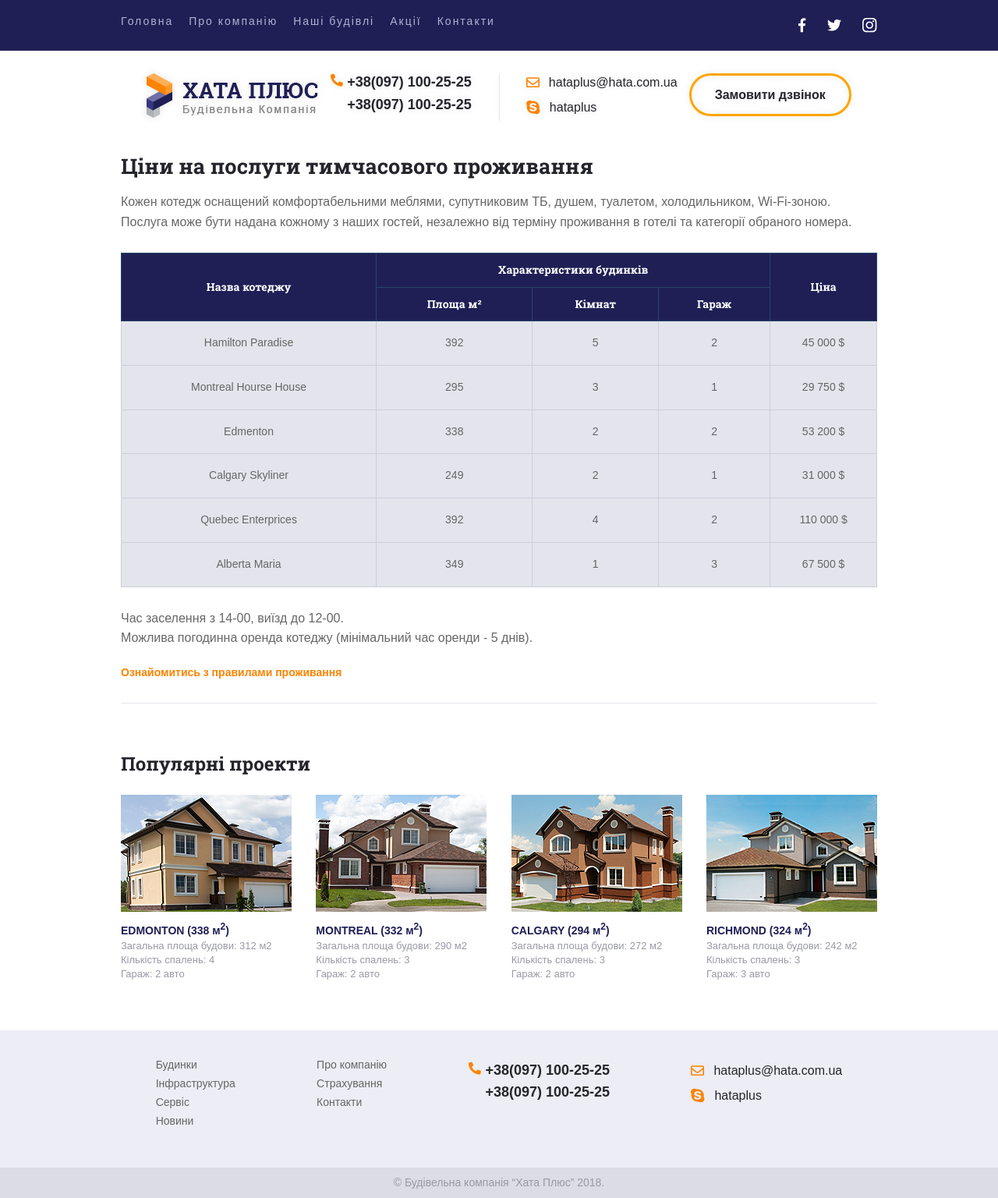
After one commit to Sofii709/hata_plus, a PHP site: page /hata_prise.html in a window 1280 px wide. The commit adds this page. Shown: the whole page at 78% size. Run offline with PHP 8.4, Linux system fonts and the light colour scheme.

Commit message:
starting new page

```diff
--- a/css/style.css
+++ b/css/style.css
@@ -140,7 +140,7 @@ hr {
 .column-gap {
     display: flex;
     flex-direction: column;
-    row-gap: 12px;
+    row-gap: 16px;
 }
 
 .line {
@@ -199,6 +199,7 @@ hr {
 
 .main_contact {
     padding: 29px 0;
+    filter: drop-shadow(0 0 5px rgba(0,0,0,0.1));
 }
 
 .main_contact .order_call a {
@@ -514,9 +515,84 @@ footer {
 }
 
 .footer_bottom p {
-    font-size: 13px;
+    font-size: 14px;
     line-height: 0.7em;
     color: #9999a6;
+}
+
+.mainy {
+    padding: 15px;
+    margin-bottom: 47px;
+}
+
+.desc h1 {
+    font-size: 27px;
+    color: #24242b;
+    font-weight: bold;
+    padding-bottom: 16px;
+}
+
+.desc p {
+    max-width: 942px;
+    font-size: 16px;
+    line-height: 1.6em;
+    color: #666666;
+    padding-bottom: 27px;
+}
+
+.table {
+    padding-bottom: 27px;
+}
+
+.price-table {
+    width: 100%;
+    border-collapse: collapse;
+}
+
+.price-table th {
+    font-family: "Roboto Slab";
+    border: 1px solid #274569;
+    background-color: #1f1f56;
+    color: white;
+    font-size: 14px;
+    line-height: 1.6em;
+    padding: 10px;
+}
+
+.price-table td {
+    border: 1px solid #cecedd;
+    background-color: #e4e4ec;
+    text-align: center;
+    font-size: 14px;
+    line-height: 1.7em;
+    color: #666666;
+    padding: 16px 0 16px 0;
+}
+
+.price-table tr>td {
+    transition: all 1s ease;
+    cursor: url(../img/cursor.cur), default;
+}
+
+.price-table tr:hover>td {
+    background-color: #fd8300;
+    color: white;
+}
+
+.abouts {
+    padding-bottom: 34px;
+}
+
+.abouts a {
+    font-size: 14px;
+    line-height: 0.58em;
+    color: #fd8300;
+    font-weight: bold;
+    position: relative;
+}
+
+.hr {
+    padding-bottom: 30px;
 }
 
 @media screen and (min-width: 467px) {
--- /dev/null
+++ b/hata_prise.html
@@ -0,0 +1,289 @@
+<!DOCTYPE html>
+<html lang="en">
+
+<head>
+    <meta charset="UTF-8">
+    <meta name="viewport" content="width=device-width, initial-scale=1.0">
+    <title>hata_prise</title>
+    <link rel="stylesheet" href="css/style.css">
+</head>
+
+<body>
+    <header>
+        <div class="head_line">
+            <div class="wrap gap wrapper menu">
+                <div>
+                    <nav>
+                        <ul class="flex-between center">
+                            <li><a href="index.html">Головна</a></li>
+                            <li><a href="index.html">Про компанію</a></li>
+                            <li><a href="hata_prise.html">Наші будівлі</a></li>
+                            <li><a href="index.html">Акції</a></li>
+                            <li><a href="index.html">Контакти</a></li>
+                        </ul>
+                    </nav>
+                </div>
+                <div class="media items-center">
+                    <div>
+                        <a href="#">
+                            <svg version="1.2" xmlns="http://www.w3.org/2000/svg" viewBox="0 0 10 19" width="10"
+                                height="19">
+                                <path class="a"
+                                    d="m2.7 18.2h3.3v-8h2.6l0.4-3.2h-3v-2.2q0-0.8 0.3-1.1 0.3-0.5 1.3-0.5h1.7v-2.8q-1-0.2-2.5-0.2-1.8 0-3 1.2-1.1 1.1-1.1 3.1v2.5h-2.7v3.2h2.7z" />
+                            </svg>
+                        </a>
+                    </div>
+                    <div>
+                        <a href="#">
+                            <svg version="1.2" xmlns="http://www.w3.org/2000/svg" viewBox="0 0 18 15" width="18"
+                                height="15">
+                                <path class="a"
+                                    d="m16.1 3.6q1.1-0.8 1.9-1.9-1.1 0.4-2.1 0.6 1.2-0.8 1.6-2.1-1.1 0.7-2.3 0.9-0.6-0.5-1.3-0.8-0.6-0.4-1.5-0.4-0.9 0-1.8 0.5-0.8 0.5-1.3 1.4-0.5 0.8-0.5 1.8 0 0.5 0.1 0.9-2.3-0.1-4.3-1.2-2-1-3.3-2.7-0.6 0.9-0.6 1.9 0 0.9 0.5 1.7 0.5 0.8 1.2 1.4-0.9-0.1-1.7-0.5 0 1.3 0.9 2.4 0.8 1 2.1 1.3-0.5 0.1-1 0.1-0.3 0-0.7-0.1 0.4 1.1 1.3 1.8 1 0.8 2.2 0.8-2.1 1.5-4.6 1.5-0.5 0-0.9 0 2.6 1.7 5.7 1.7 3.2 0 5.7-1.7 2.3-1.5 3.5-4 1.3-2.3 1.3-4.8 0-0.4-0.1-0.5z" />
+                            </svg>
+                        </a>
+                    </div>
+                    <div>
+                        <a href="#">
+                            <svg version="1.2" xmlns="http://www.w3.org/2000/svg" viewBox="0 0 19 19" width="19"
+                                height="19">
+                                <path class="a"
+                                    d="m9.2 4.4q1.3 0 2.3 0.6 1.1 0.7 1.8 1.8 0.6 1.1 0.6 2.3 0 1.3-0.6 2.4-0.7 1.1-1.8 1.7-1 0.6-2.3 0.6-1.3 0-2.4-0.6-1.1-0.6-1.7-1.7-0.6-1.1-0.6-2.4 0-1.2 0.6-2.3 0.6-1.1 1.7-1.8 1.1-0.6 2.4-0.6zm0 7.8q1.3 0 2.2-0.9 0.9-0.9 0.9-2.2 0-1.2-0.9-2.1-0.9-1-2.2-1-1.3 0-2.2 1-0.9 0.9-0.9 2.1 0 1.3 0.9 2.2 0.9 0.9 2.2 0.9zm6-8q0-0.4-0.3-0.8-0.3-0.3-0.8-0.3-0.4 0-0.8 0.3-0.3 0.4-0.3 0.8 0 0.5 0.3 0.8 0.4 0.3 0.8 0.3 0.5 0 0.8-0.3 0.3-0.3 0.3-0.8zm3.1 1.1q0.1 1.2 0.1 3.8 0 2.7-0.1 3.9 0 1.1-0.3 2-0.4 1-1.2 1.8-0.7 0.7-1.7 1.1-0.9 0.3-2.1 0.4-1.1 0-3.8 0-2.7 0-3.8 0-1.2-0.1-2.1-0.4-1-0.4-1.8-1.1-0.7-0.8-1.1-1.8-0.3-0.9-0.3-2-0.1-1.2-0.1-3.9 0-2.6 0.1-3.8 0-1.2 0.3-2 0.4-1.1 1.1-1.8 0.8-0.8 1.8-1.2 0.9-0.2 2.1-0.3 1.1-0.1 3.8-0.1 2.7 0 3.8 0.1 1.2 0.1 2.1 0.3 1 0.4 1.7 1.2 0.8 0.7 1.2 1.8 0.3 0.8 0.3 2zm-1.9 9.2q0.2-0.7 0.3-2.2 0-0.9 0-2.5v-1.3q0-1.7 0-2.6-0.1-1.5-0.3-2.2-0.5-1.3-1.8-1.8-0.7-0.2-2.2-0.3-0.9 0-2.6 0h-1.3q-1.6 0-2.5 0-1.5 0.1-2.2 0.3-1.3 0.5-1.8 1.8-0.2 0.7-0.3 2.2-0.1 0.9-0.1 2.6v1.3q0 1.6 0.1 2.5 0.1 1.5 0.3 2.2 0.5 1.3 1.8 1.8 0.7 0.2 2.2 0.3 0.9 0.1 2.5 0.1h1.3q1.7 0 2.6-0.1 1.5-0.1 2.2-0.3 1.3-0.5 1.8-1.8z" />
+                            </svg>
+                        </a>
+                    </div>
+                </div>
+            </div>
+        </div>
+    </header>
+    <main>
+        <div class="fixed">
+            <div class="gap wrap main_contact wrapper flex-between center">
+                <div class="one">
+                    <a href="">
+                        <picture>
+                            <source src="img/logo.webp" type="image/webp">
+                            <img src="img/logo.png" alt="logo">
+                        </picture>
+                    </a>
+                </div>
+                <div class="gap wrap flex-between center">
+                    <div class="two phone flex-between">
+                        <div class="column-gap">
+                            <p class="items-center"><a href="+380971002525"><img src="img/phone.svg" alt="phone">
+                                    +38(097) 100-25-25</a></p>
+                            <p><a href="+380971002525">+38(097) 100-25-25</a></p>
+                        </div>
+                    </div>
+                    <div><span class="line"></span></div>
+                    <div class="three email column-gap">
+                        <p><a href="mailto:hataplus@hata.com.ua"><img src="img/email.svg"
+                                    alt="email">hataplus@hata.com.ua</a>
+                        </p>
+                        <p><a href="skype:hataplus"><img src="img/skype.svg" alt="skype">hataplus</a></p>
+                    </div>
+                </div>
+                <div class="order_call four">
+                    <a href="#">Замовити дзвінок</a>
+                </div>
+            </div>
+        </div>
+        <div class="wrapper mainy">
+            <div class="desc">
+                <h1>Ціни на послуги тимчасового проживання</h1>
+                <p class="desc">
+                    Кожен котедж оснащений комфортабельними меблями, супутниковим ТБ, душем, туалетом, холодильником,
+                    Wi-Fi-зоною.
+                    Послуга може бути надана кожному з наших гостей, незалежно від терміну проживання в готелі та
+                    категорії
+                    обраного номера.
+                </p>
+            </div>
+            <div class="table">
+                <table class="price-table">
+                    <thead>
+                        <tr>
+                            <th rowspan="2">Назва котеджу</th>
+                            <th colspan="3">Характеристики будинків</th>
+                            <th rowspan="2">Ціна</th>
+                        </tr>
+                        <tr>
+                            <th>Площа м²</th>
+                            <th>Кімнат</th>
+                            <th>Гараж</th>
+                        </tr>
+                    </thead>
+                    <tbody>
+                        <tr>
+                            <td>Hamilton Paradise</td>
+                            <td>392</td>
+                            <td>5</td>
+                            <td>2</td>
+                            <td>45 000 $</td>
+                        </tr>
+                        <tr>
+                            <td>Montreal Hourse House</td>
+                            <td>295</td>
+                            <td>3</td>
+                            <td>1</td>
+                            <td>29 750 $</td>
+                        </tr>
+                        <tr>
+                            <td>Edmenton</td>
+                            <td>338</td>
+                            <td>2</td>
+                            <td>2</td>
+                            <td>53 200 $</td>
+                        </tr>
+                        <tr>
+                            <td>Calgary Skyliner</td>
+                            <td>249</td>
+                            <td>2</td>
+                            <td>1</td>
+                            <td>31 000 $</td>
+                        </tr>
+                        <tr>
+                            <td>Quebec Enterprices</td>
+                            <td>392</td>
+                            <td>4</td>
+                            <td>2</td>
+                            <td>110 000 $</td>
+                        </tr>
+                        <tr>
+                            <td>Alberta Maria</td>
+                            <td>349</td>
+                            <td>1</td>
+                            <td>3</td>
+                            <td>67 500 $</td>
+                        </tr>
+                    </tbody>
+                </table>
+            </div>
+            <div class="abouts desc">
+                <p>
+                    Час заселення з 14-00, виїзд до 12-00. <br>
+                    Можлива погодинна оренда котеджу (мінімальний час оренди - 5 днів).
+                </p>
+                <div class="slow_line">
+                    <a href="#">Ознайомитись з правилами проживання</a>
+                </div>
+            </div>
+            <div class="hr">
+                <hr>
+            </div>
+            <div class="projects gap">
+                <h3>Популярні проекти</h3>
+                <div class="flex-between figures gap">
+                    <figure>
+                        <figcaption>
+                            <a href="#">
+                                <picture>
+                                    <source src="img/houseone.webp" type="image/webp">
+                                    <img src="img/houseone.png" alt="">
+                                </picture>
+                                <h4>EDMONTON (338 м<sup>2</sup>)</h4>
+                                <p>Загальна площа будови: 312 м2</p>
+                                <p> Кількість спалень: 4</p>
+                                <p> Гараж: 2 авто</p>
+                            </a>
+                        </figcaption>
+                    </figure>
+                    <figure>
+                        <figcaption>
+                            <a href="#">
+                                <picture>
+                                    <source src="img/housetwo.webp" type="image/webp">
+                                    <img src="img/housetwo.png" alt="">
+                                </picture>
+                                <h4>MONTREAL (332 м<sup>2</sup>)</h4>
+                                <p>Загальна площа будови: 290 м2</p>
+                                <p> Кількість спалень: 3</p>
+                                <p> Гараж: 2 авто</p>
+                            </a>
+                        </figcaption>
+                    </figure>
+                    <figure>
+                        <figcaption>
+                            <a href="#">
+                                <picture>
+                                    <source src="img/housethree.webp" type="image/webp">
+                                    <img src="img/housethree.png" alt="">
+                                </picture>
+                                <h4>CALGARY (294 м<sup>2</sup>)</h4>
+                                <p>Загальна площа будови: 272 м2</p>
+                                <p> Кількість спалень: 3</p>
+                                <p> Гараж: 2 авто</p>
+                            </a>
+                        </figcaption>
+                    </figure>
+                    <figure>
+                        <figcaption>
+                            <a href="#">
+                                <picture>
+                                    <source src="img/housefour.webp" type="image/webp">
+                                    <img src="img/housefour.png" alt="">
+                                </picture>
+                                <h4>RICHMOND (324 м<sup>2</sup>)</h4>
+                                <p>Загальна площа будови: 242 м2</p>
+                                <p>Кількість спалень: 3</p>
+                                <p>Гараж: 3 авто</p>
+                            </a>
+                        </figcaption>
+                    </figure>
+                </div>
+            </div>
+        </div>
+    </main>
+    <footer>
+        <div class="wrap gap wrapper footer_line">
+            <div class="about">
+                <nav>
+                    <ul>
+                        <li>
+                            <a href="#">Будинки</a>
+                        </li>
+                        <li>
+                            <a href="#">Інфраструктура</a>
+                        </li>
+                        <li>
+                            <a href="#">Сервіс</a>
+                        </li>
+                        <li>
+                            <a href="#">Новини</a>
+                        </li>
+                    </ul>
+                </nav>
+            </div>
+            <div class="about">
+                <nav>
+                    <ul>
+                        <li>
+                            <a href="#">Про компанію</a>
+                        </li>
+                        <li>
+                            <a href="#">Страхування</a>
+                        </li>
+                        <li>
+                            <a href="#">Контакти</a>
+                        </li>
+                    </ul>
+                </nav>
+            </div>
+            <div class="phone flex-between">
+                <div class="column-gap">
+                    <p><a href="+380971002525"><img src="img/phone.svg" alt="phone"> +38(097) 100-25-25</a></p>
+                    <p><a href="+380971002525">+38(097) 100-25-25</a></p>
+                </div>
+            </div>
+            <div class="email column-gap">
+                <p><a href="mailto:hataplus@hata.com.ua"><img src="img/email.svg" alt="email">hataplus@hata.com.ua</a>
+                </p>
+                <p><a href="skype:hataplus"><img src="img/skype.svg" alt="skype">hataplus</a></p>
+            </div>
+        </div>
+        <div class="footer_bottom">
+            <p>© Будівельна компанія “Хата Плюс” 2018.</p>
+        </div>
+    </footer>
+</body>
+
+</html>
--- a/index.html
+++ b/index.html
@@ -17,7 +17,7 @@
                         <ul class="flex-between center">
                             <li><a href="#">Головна</a></li>
                             <li><a href="#">Про компанію</a></li>
-                            <li><a href="#">Наші будівлі</a></li>
+                            <li><a href="hata_prise.html">Наші будівлі</a></li>
                             <li><a href="#">Акції</a></li>
                             <li><a href="#">Контакти</a></li>
                         </ul>
```
Also changed, not shown: img/housefour.png (added), img/housefour.webp (added).
